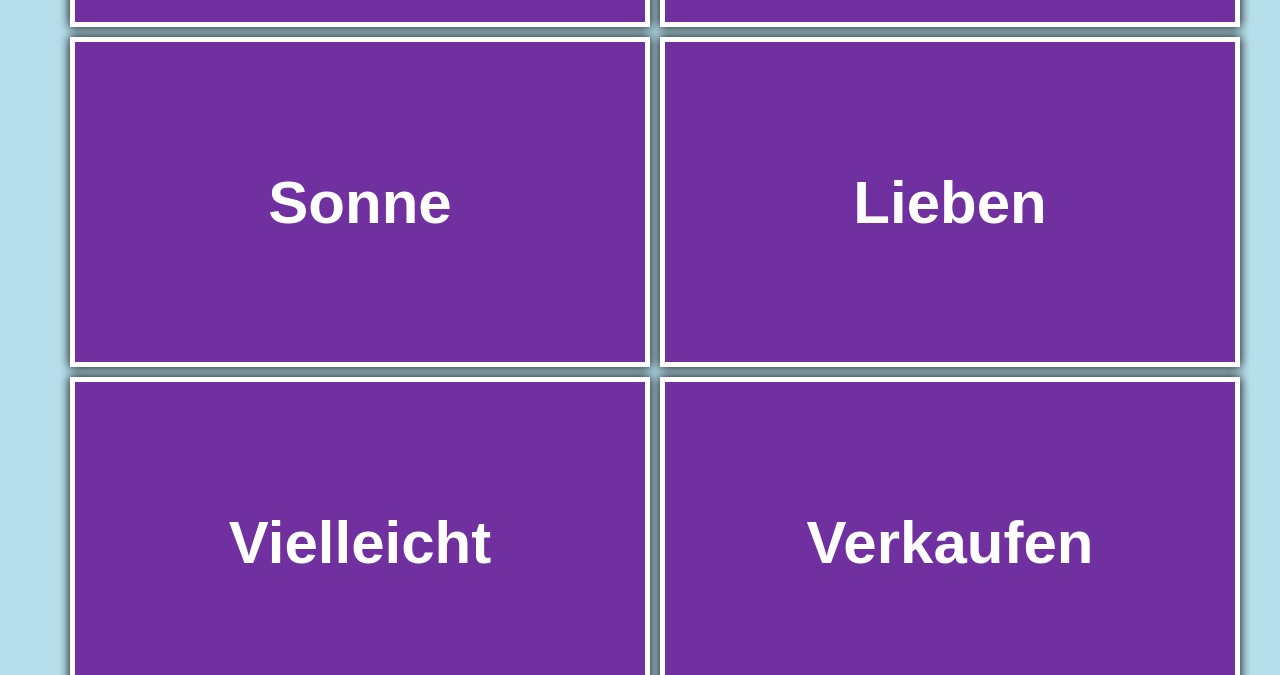
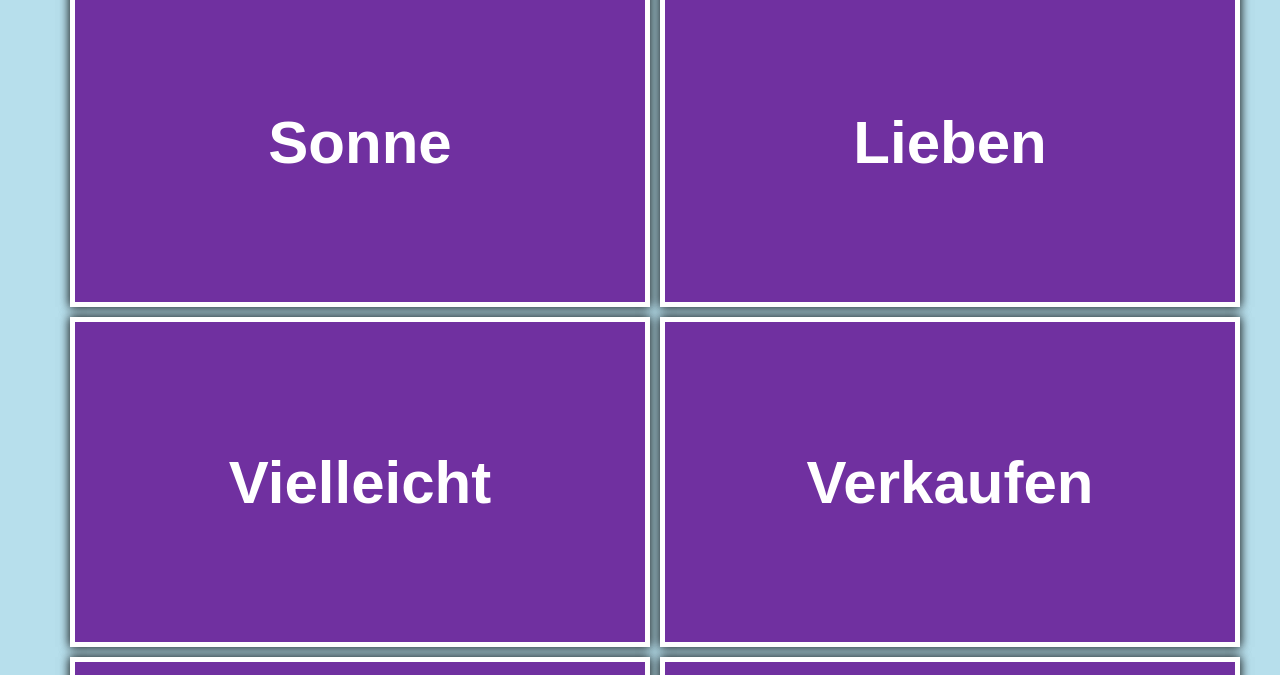
Before and after one commit to devsubrata/devsubrata.github.io, a plain HTML site: page vocabulary_FlashCard/flashcards.html in a window 1280 px wide. Shown: the part 786-1461 px from the top of the page. Drawn offline with Linux system fonts and the light colour scheme.

Commit message:
Update style.css

```diff
--- a/vocabulary_FlashCard/style.css
+++ b/vocabulary_FlashCard/style.css
@@ -21,7 +21,6 @@ body {
 }
 
 .container {
-  margin-top: 60px;;
   display: flex;
   flex-wrap: wrap;
   justify-content: center;
```
